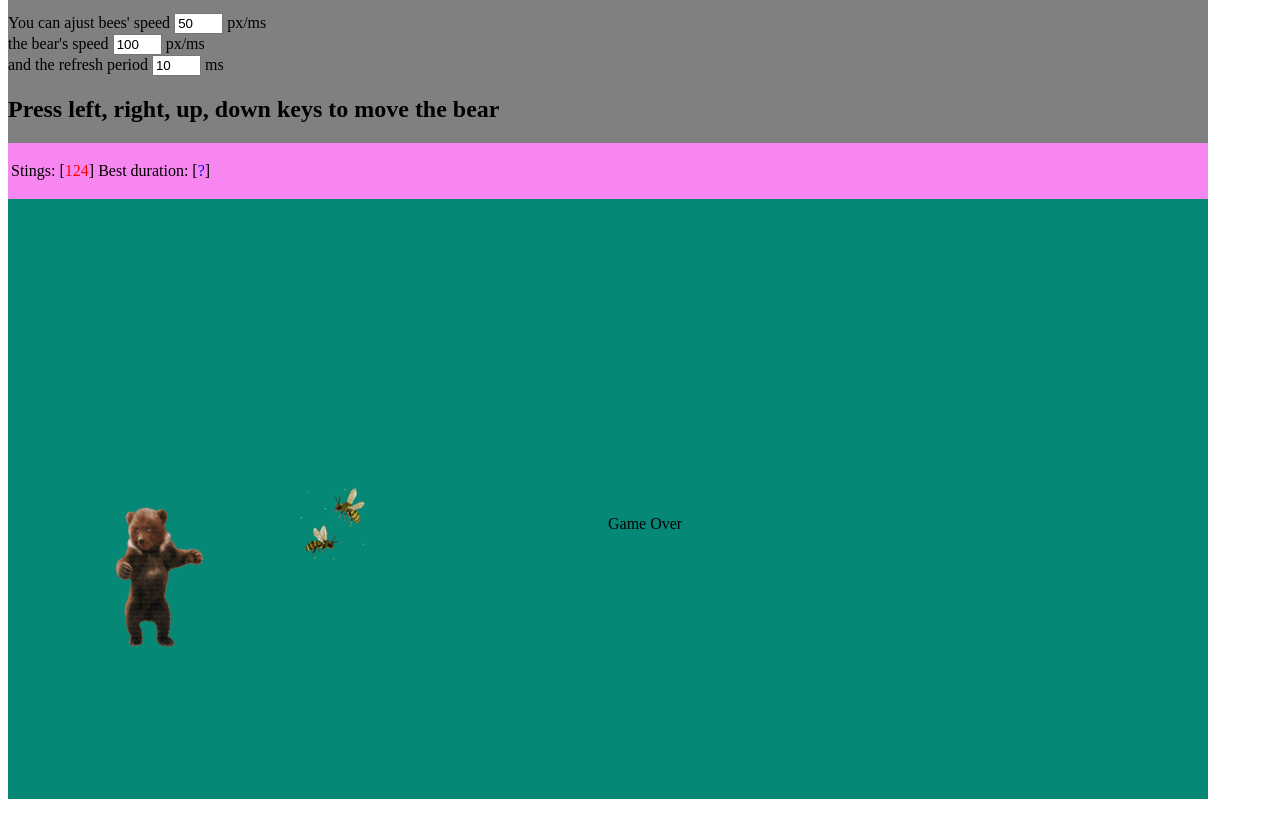
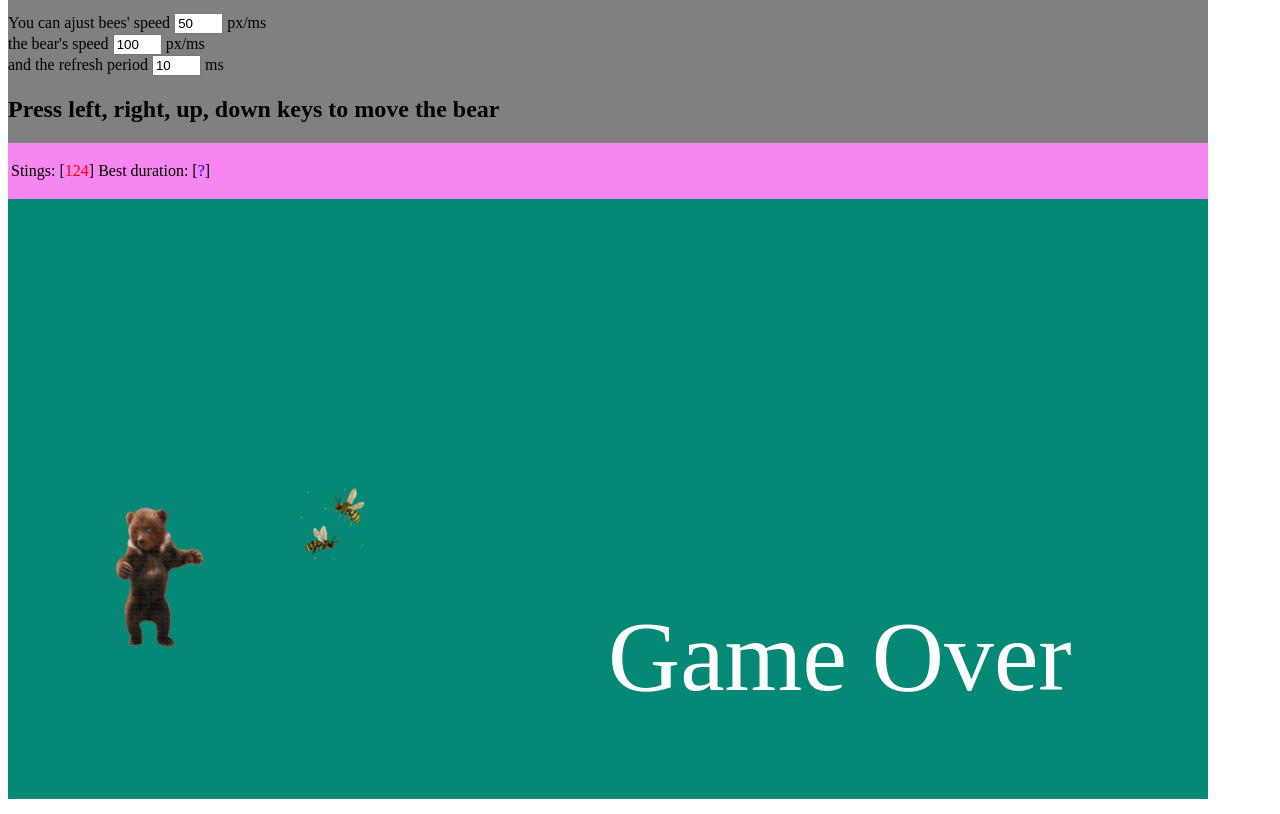
Before and after one commit to hed2000/Web_Programming_Lab_2, a website: page index.html in a window 1280 px wide. Shown: the part 112-926 px from the top of the page. Drawn offline with Linux system fonts and the light colour scheme.

Commit message:
Update game.css
added font size and colour for game over

```diff
--- a/game.css
+++ b/game.css
@@ -42,7 +42,9 @@
 }
 
 #game-over {
-  position: absolute;
-  top: 50%;
-  left: 50%;
+    position: absolute;
+    top: 50%;
+    left: 50%;
+    color: white;
+    font-size: 100px;
 }
```
